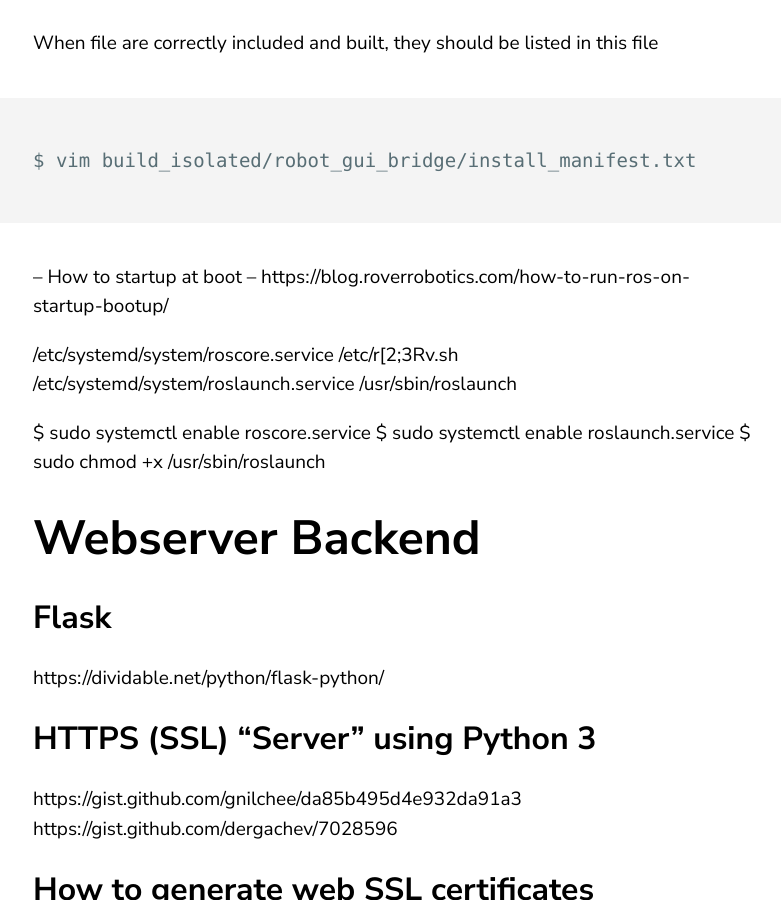
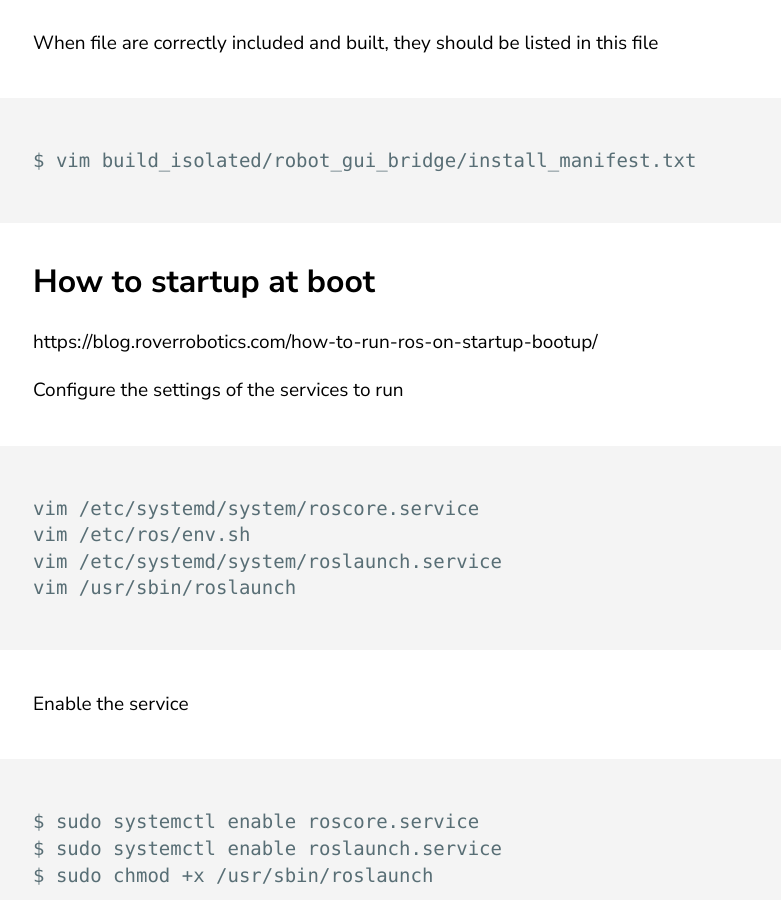
Before and after one commit to jluis9796/jluis9796.github.io, a Jekyll site: the page built from _posts/2020-05-31-manuals.markdown, in a window 1280 px wide and 900 px high, scrolled down 7799 px. Shown: the whole window, without its empty margins (67-848 px from the left). Built offline with Jekyll 4.4.1, drawn with Linux system fonts in a browser that asks for light colours; some of the changed text lies outside the part shown.

Commit message:
Update 2020-05-31-manuals.markdown

````diff
--- a/_posts/2020-05-31-manuals.markdown
+++ b/_posts/2020-05-31-manuals.markdown
@@ -118,7 +118,7 @@ $ sudo rosdep init
 $ rosdep update
 ```
 
-Increase swap memory before installing
+Increase swap memory before installing (I increased to 500Mb)
 ```
 $ sudo vim /etc/dphys-swapfile
 $ sudo /etc/init.d/dphys-swapfile stop
@@ -177,17 +177,22 @@ When file are correctly included and built, they should be listed in this file
 $ vim build_isolated/robot_gui_bridge/install_manifest.txt
 ```
 
--- How to startup at boot --
+## How to startup at boot
 https://blog.roverrobotics.com/how-to-run-ros-on-startup-bootup/
 
-/etc/systemd/system/roscore.service
-/etc/r[2;3Rv.sh
-/etc/systemd/system/roslaunch.service
-/usr/sbin/roslaunch
-
+Configure the settings of the services to run
+```
+vim /etc/systemd/system/roscore.service
+vim /etc/ros/env.sh
+vim /etc/systemd/system/roslaunch.service
+vim /usr/sbin/roslaunch
+```
+Enable the service
+```
 $ sudo systemctl enable roscore.service
 $ sudo systemctl enable roslaunch.service
 $ sudo chmod +x /usr/sbin/roslaunch
+```
 
 # Webserver Backend
 ## Flask
````
